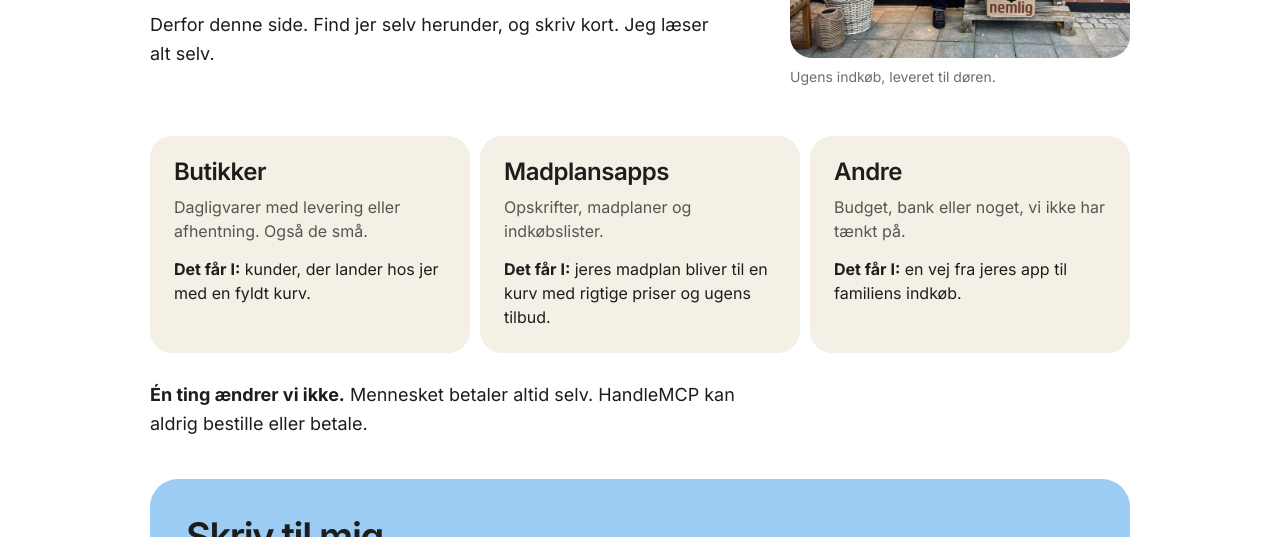
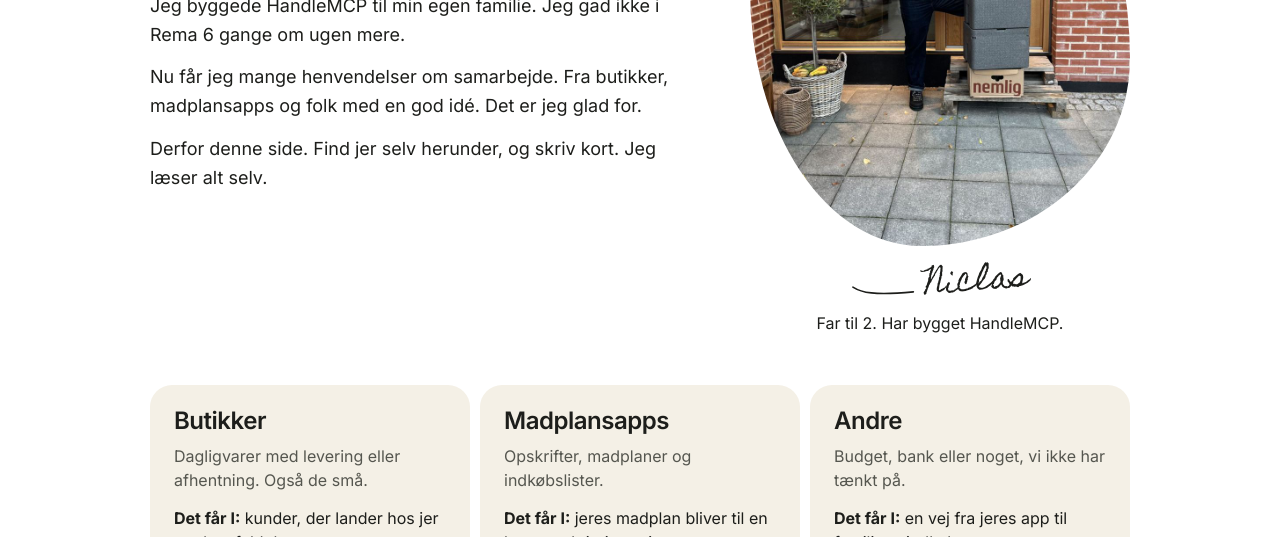
Before and after one commit to NJohansen/handlemcp.dk, a plain HTML site: page partnere/index.html in a window 1280 px wide. Shown: the part 698-1235 px from the top of the page. Drawn offline with Linux system fonts and the light colour scheme; no server answers.

Commit message:
🐛 Partner page: the photo in the front page style

```diff
--- a/partnere/index.html
+++ b/partnere/index.html
@@ -18,10 +18,17 @@
 .top{padding-bottom:56px}
 .intro{max-width:980px}
 .body{max-width:980px;margin:0 auto;padding:40px 0 0}
-.hi{display:grid;grid-template-columns:minmax(0,1fr) 340px;gap:56px;align-items:center;margin:0 0 48px}
+.hi{display:grid;grid-template-columns:minmax(0,1fr) 380px;gap:56px;align-items:center;margin:0 0 48px}
 .hi h2{margin:0 0 16px}
 .hi p{max-width:560px}
-.hi .shot{margin:0}
+/* the photo: the blob and the handwritten name from the front page story */
+@font-face{font-family:"Homemade Apple";src:url(/fonts/homemade-apple.woff2) format("woff2");font-weight:400;font-style:normal;font-display:swap}
+.me{margin:0}
+.me .blob{display:block;width:100%;height:auto;aspect-ratio:6/7;object-fit:cover;border-radius:62% 38% 55% 45%/42% 58% 42% 58%}
+.me figcaption{display:flex;flex-direction:column;align-items:center;gap:6px;margin-top:20px;text-align:center}
+.me figcaption b{display:flex;align-items:center;gap:10px;font:400 30px/1.3 "Homemade Apple",cursive;color:var(--ink);transform:rotate(-4deg)}
+.me figcaption b svg{width:64px;height:16px;flex:none}
+.me figcaption span{font-size:16px;color:var(--ink)}
 .kinds{display:grid;grid-template-columns:repeat(3,1fr);gap:10px}
 .kinds>div{background:var(--paper);border-radius:22px;padding:22px 24px 10px}
 .kinds h2{font-size:24px;letter-spacing:-.02em;line-height:1.2;margin:0 0 8px}
@@ -31,7 +38,7 @@
 .cta{margin-top:40px}
 .cta p{max-width:620px}
 .cta .addr{margin:18px 0 0;font-size:15px}
-@media (max-width:900px){.kinds{grid-template-columns:1fr}.hi{grid-template-columns:1fr;gap:28px;margin-bottom:36px}}
+@media (max-width:900px){.kinds{grid-template-columns:1fr}.me{max-width:420px;justify-self:center;width:100%}.hi{grid-template-columns:1fr;gap:28px;margin-bottom:36px}}
 </style>
 <script defer src="https://cloud.umami.is/script.js" data-website-id="a6431afb-4982-436d-8b11-bfb33da3baa9" data-domains="handlemcp.dk" data-do-not-track="true"></script>
 </head>
@@ -68,7 +75,7 @@
 <p>Nu får jeg mange henvendelser om samarbejde. Fra butikker, madplansapps og folk med en god idé. Det er jeg glad for.</p>
 <p>Derfor denne side. Find jer selv herunder, og skriv kort. Jeg læser alt selv.</p>
 </div>
-<figure class="shot"><img src="/niclas-nemlig.jpg" alt="Niclas ved hoveddøren med ugens kasser fra nemlig.com" width="864" height="1008" loading="lazy"><figcaption>Ugens indkøb, leveret til døren.</figcaption></figure>
+<figure class="me"><img class="blob" src="/niclas-nemlig.jpg" alt="Niclas ved hoveddøren med ugens kasser fra nemlig.com" width="864" height="1008" loading="lazy"><figcaption><b><svg viewBox="0 0 64 16" aria-hidden="true"><path d="M2 3c8 6 20 10 60 9" fill="none" stroke="currentColor" stroke-width="1.6" stroke-linecap="round"/></svg>Niclas</b><span>Far til 2. Har bygget HandleMCP.</span></figcaption></figure>
 </div>
 <div class="kinds">
 <div id="butikker"><h2>Butikker</h2><p>Dagligvarer med levering eller afhentning. Også de små.</p><p class="get"><b>Det får I:</b> kunder, der lander hos jer med en fyldt kurv.</p></div>
```
